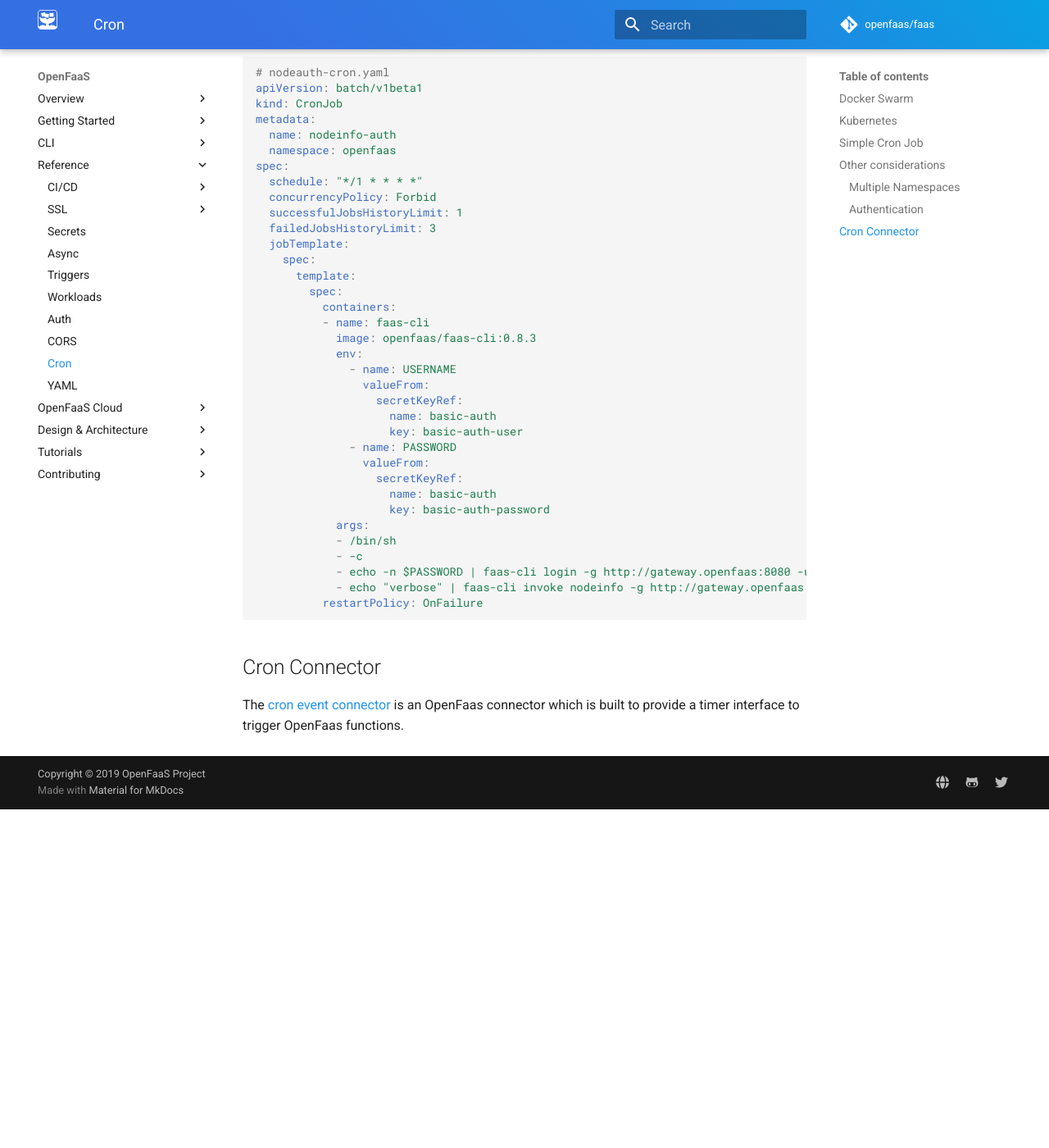
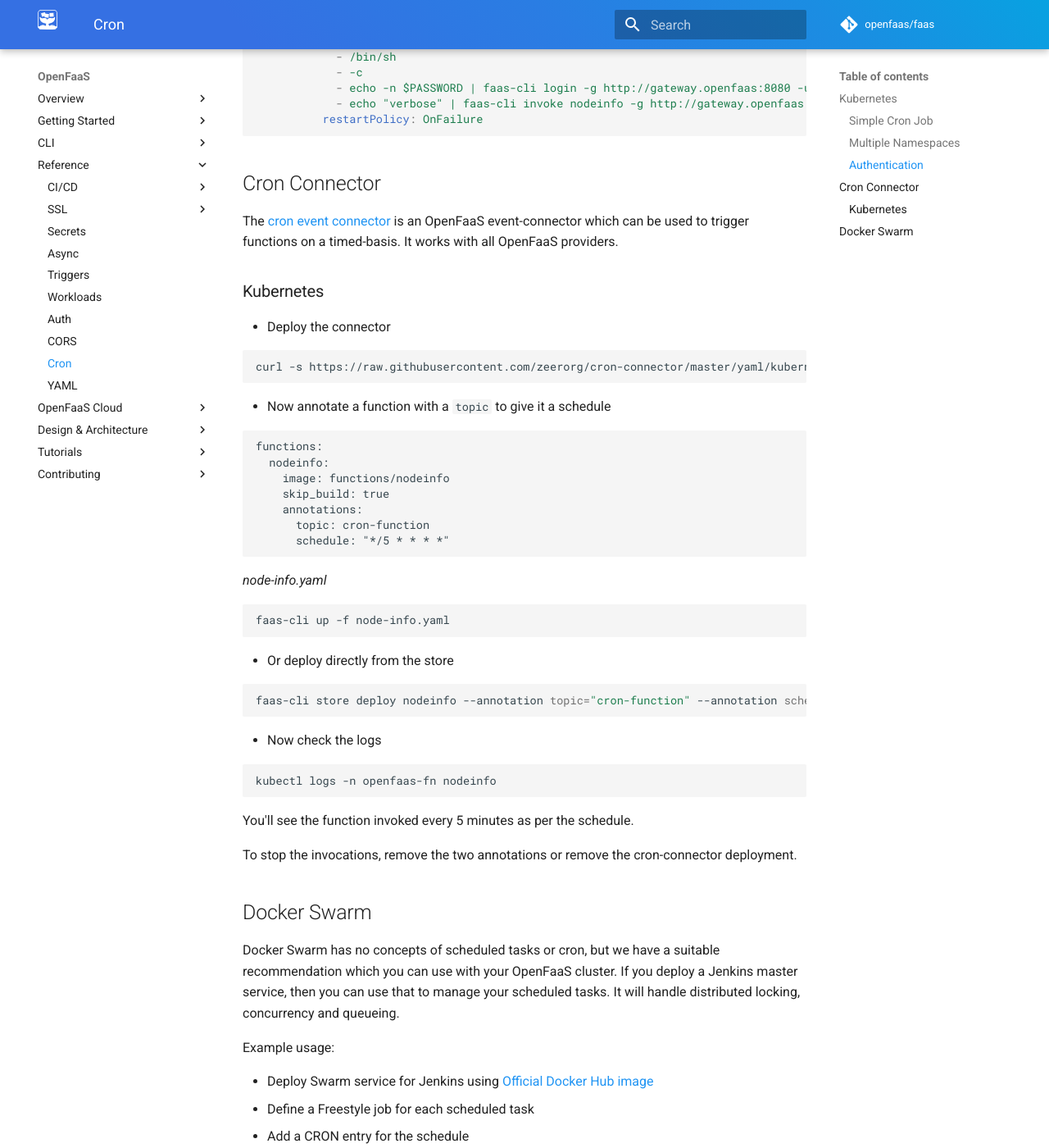
Before and after one commit to openfaas/docs, an MkDocs documentation site: the page built from docs/reference/cron.md, in a window 1280 px wide and 1400 px high, scrolled down 3780 px. Shown: the whole window at 82% size. Built offline with MkDocs 1.6.1 and Material for MkDocs 9.7.7, drawn with Linux system fonts in a browser that asks for light colours; comment, search, counter and statistics services are not loaded; before the commit the page ends 4767 px from its top, so only the background shows below that; some of the changed text lies outside the part shown.

Commit message:
Update triggers / cron page
Signed-off-by: Alex Ellis <alexellis2@gmail.com>

````diff
--- a/docs/reference/cron.md
+++ b/docs/reference/cron.md
@@ -1,21 +1,4 @@
 # Scheduling function runs
-
-## Docker Swarm
-
-For Kubernetes read on in the next section where we will use Kubernetes CronJobs.
-
-Docker Swarm has no concepts of scheduled tasks or cron, but we have a good recommendation which you can use with Swarm. If you deploy a Jenkins master service then you can use that to manage your scheduled tasks. It will handle distributed locking, concurrency and queueing.
-
-Example usage:
-
-* Deploy Swarm service for Jenkins using [Official Docker Hub image](https://hub.docker.com/r/jenkins/jenkins/)
-* Define a Freestyle job for each scheduled task
-* Add a CRON entry for the schedule
-* Install the OpenFaaS CLI
-* Run `faas-cli login --gateway`
-* Invoke the function
-
-Here is an example of how to do this with a [Pipeline job](https://gist.github.com/alexellis/dfa1b8790ac3d26614e342746c64cbc8).
 
 ## Kubernetes
 
@@ -26,7 +9,7 @@ We assume that you have used the [recommended install of `faas-netes`][faasdeplo
 1.  `openfaas` for the core componentes (ui, gateway, etc)
 2.  `openfaas-fn` for the function deployments
 
-## Simple Cron Job
+### Simple Cron Job
 
 For this example, we use the [sample `nodeinfo` function][nodeinfo], which can be deployed using this stack file
 
@@ -147,9 +130,7 @@ Uptime: 997420
        internal: false } ] }
 ```
 
-## Other considerations
-
-This simple example uses the default deployment of OpenFaaS without any authentication.
+This example assumes no authentication is enabled on the gateway.
 
 ### Multiple Namespaces
 
@@ -207,4 +188,62 @@ spec:
 
 ## Cron Connector
 
-The [cron event connector](https://github.com/zeerorg/cron-connector) is an OpenFaas connector which is built to provide a timer interface to trigger OpenFaas functions.
+The [cron event connector](https://github.com/zeerorg/cron-connector) is an OpenFaaS event-connector which can be used to trigger functions on a timed-basis. It works with all OpenFaaS providers.
+
+### Kubernetes
+
+* Deploy the connector
+
+```sh
+curl -s https://raw.githubusercontent.com/zeerorg/cron-connector/master/yaml/kubernetes/connector-dep.yml | kubectl create --namespace openfaas -f -
+```
+
+* Now annotate a function with a `topic` to give it a schedule
+
+```
+functions:
+  nodeinfo:
+    image: functions/nodeinfo
+    skip_build: true
+    annotations:
+      topic: cron-function
+      schedule: "*/5 * * * *"
+```
+*node-info.yaml*
+
+```
+faas-cli up -f node-info.yaml
+```
+
+* Or deploy directly from the store
+
+```sh
+faas-cli store deploy nodeinfo --annotation topic="cron-function" --annotation schedule="*/5 * * * *"
+```
+
+* Now check the logs
+
+```sh
+kubectl logs -n openfaas-fn nodeinfo
+```
+
+You'll see the function invoked every 5 minutes as per the schedule.
+
+To stop the invocations, remove the two annotations or remove the cron-connector deployment.
+
+## Docker Swarm
+
+Docker Swarm has no concepts of scheduled tasks or cron, but we have a suitable recommendation which you can use with your OpenFaaS cluster. If you deploy a Jenkins master service, then you can use that to manage your scheduled tasks. It will handle distributed locking, concurrency and queueing.
+
+Example usage:
+
+* Deploy Swarm service for Jenkins using [Official Docker Hub image](https://hub.docker.com/r/jenkins/jenkins/)
+* Define a Freestyle job for each scheduled task
+* Add a CRON entry for the schedule
+* Install the OpenFaaS CLI
+* Run `faas-cli login --gateway`
+* Invoke the function
+
+Here is an example of how to do this with a [Pipeline job](https://gist.github.com/alexellis/dfa1b8790ac3d26614e342746c64cbc8).
+
+Alternatively see the above cron-connector example.
````
Also changed, not shown: docs/reference/triggers.md (+7 -1 lines).
